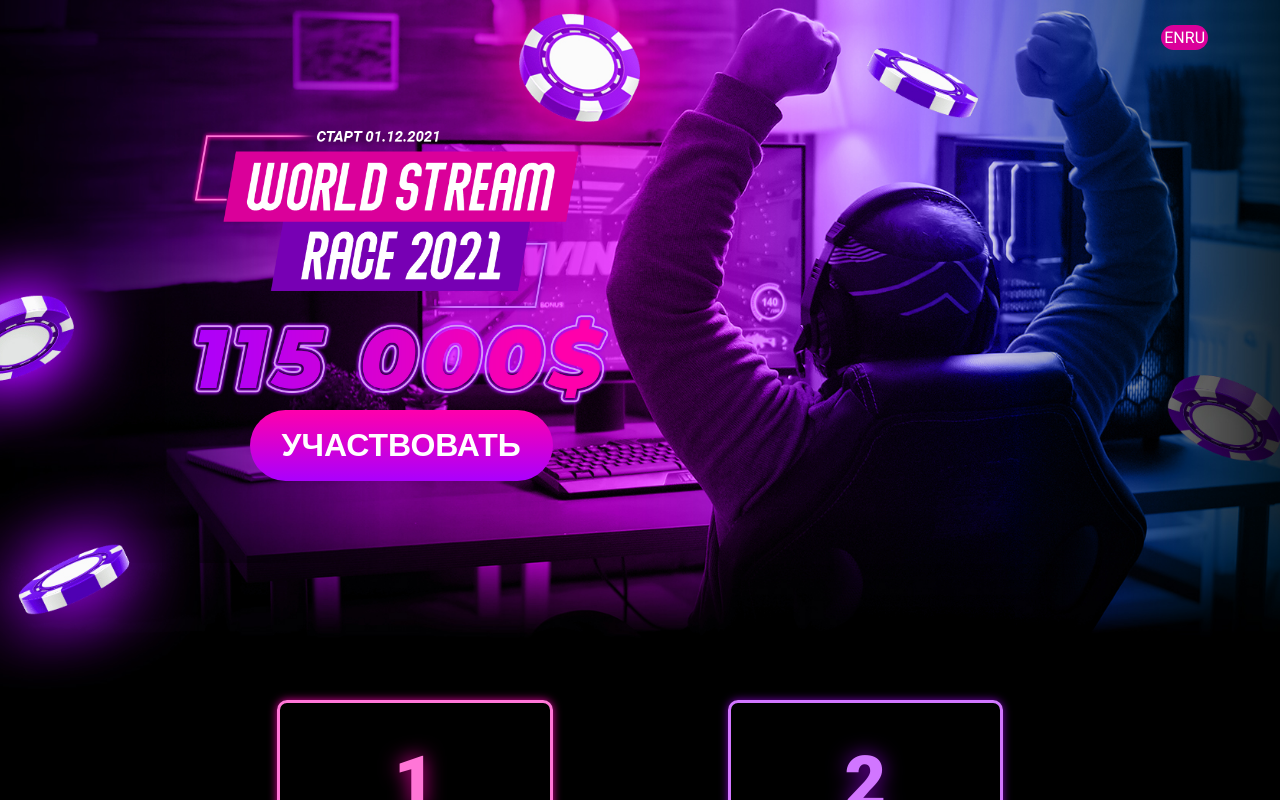
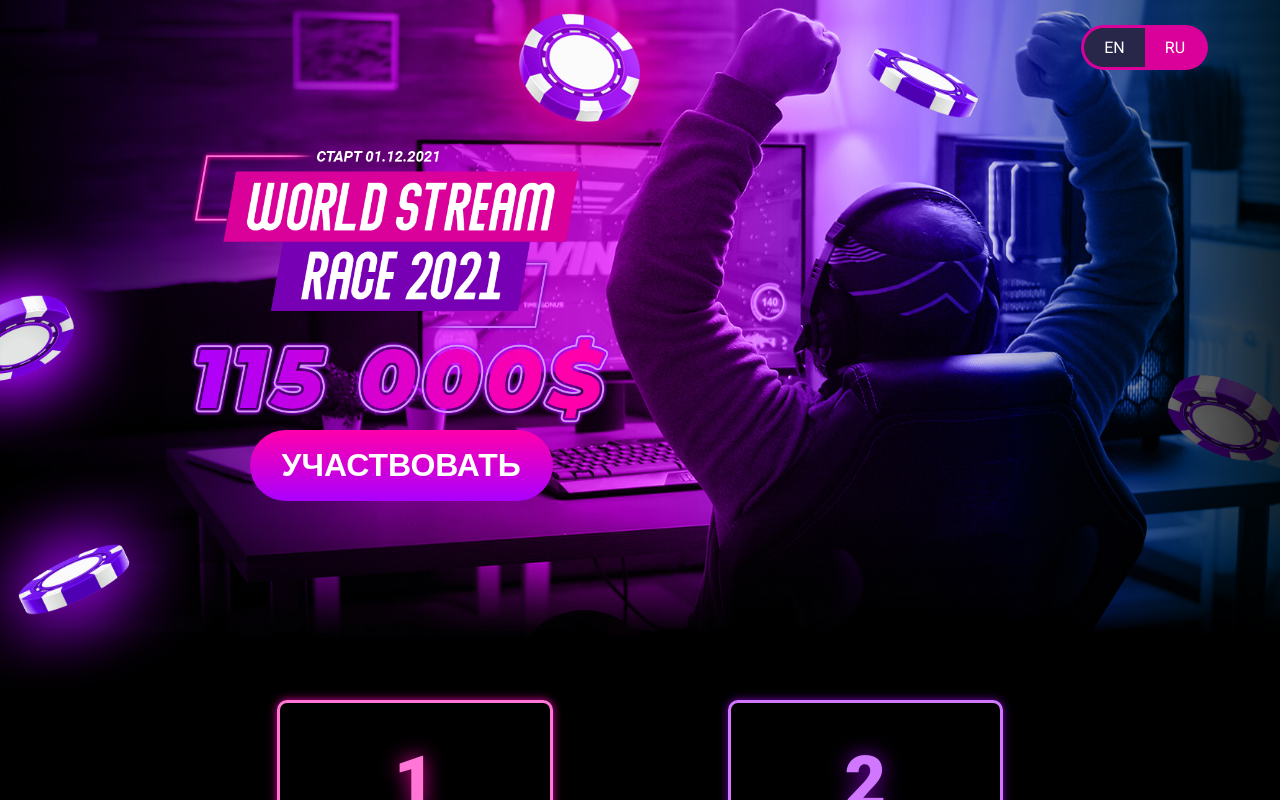
Before and after one commit to voltum/cryptovegas_wsr, a Next.js app: page / in a window 1280 px wide. Shown: the top 800 px of the page. Built offline with nearby package versions, Linux system fonts and the light colour scheme.

Commit message:
fix: language toggle styles fixed

```diff
--- a/components/Header.js
+++ b/components/Header.js
@@ -16,11 +16,11 @@ export default function Header({locale}){
             <header className={styles.header}>
                 <div className={styles.container}>
                 <div className={styles.language_toggle}>
-                    <Link href={pathname} locale={'en'} className={`${styles.language_toggle_item} ${locale === 'en'?styles.language_toggle_item_active:''}`}>
-                    en
+                    <Link href={pathname} locale={'en'}>
+                    <span className={`${styles.language_toggle_item} ${locale === 'en'?styles.language_toggle_item_active:''}`}>en</span>
                     </Link>
-                    <Link href={pathname} locale={'ru'} className={`${styles.language_toggle_item} ${locale === 'ru'?styles.language_toggle_item_active:''}`}>
-                    ru
+                    <Link href={pathname} locale={'ru'}>
+                    <span className={`${styles.language_toggle_item} ${locale === 'ru'?styles.language_toggle_item_active:''}`}>ru</span>
                     </Link>
                 </div>
                 </div>
--- a/styles/Home.module.css
+++ b/styles/Home.module.css
@@ -25,6 +25,7 @@
 }
 .language_toggle_item:hover{
   background-color: #da009a;
+  cursor: pointer;
 }
 .language_toggle_item_active{
   background-color: #da009a;
```
